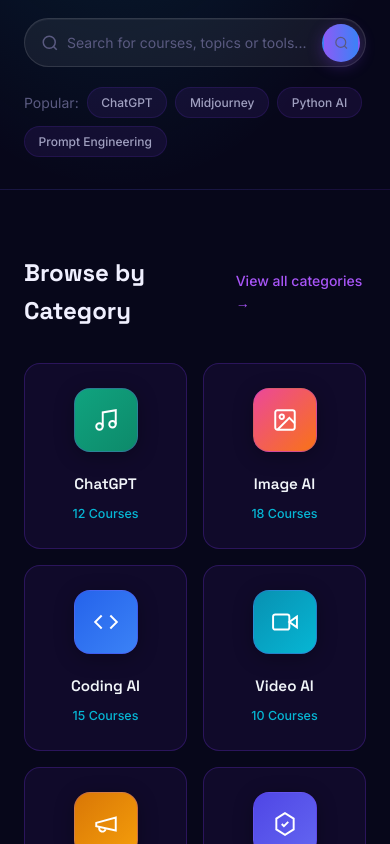
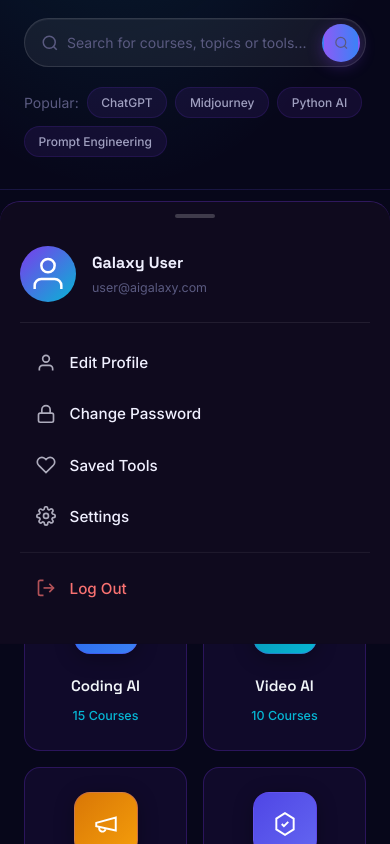
Before and after one commit to abduhamidsuleiman059-cyber/AI-Galaxy, a website built with Vite: page learn.html in a window 390 px wide. Shown: the part 643-1487 px from the top of the page. Built offline with nearby package versions, Linux system fonts and the light colour scheme; no server answers.

Commit message:
Fix navbar overflow on trending/tools (hide notification bell on mobile), fix contact.html duplicate scripts, add missing profile panel to learn.html

```diff
--- a/assets/css/responsive.css
+++ b/assets/css/responsive.css
@@ -50,6 +50,7 @@
   /* ---- Navbar ---- */
   .navbar__links { display: none; }
   .navbar__search { display: none; }
+  .navbar__icon-btn { display: none; }
   .navbar__hamburger { display: flex; }
   .theme-toggle { width: 32px; height: 32px; }
 
@@ -525,6 +526,7 @@
   /* ---- Navbar ---- */
   .navbar__links { display: none; }
   .navbar__search { display: none; }
+  .navbar__icon-btn { display: none; }
   .navbar__hamburger { display: flex; }
   .theme-toggle { width: 32px; height: 32px; }
 
--- a/learn.html
+++ b/learn.html
@@ -558,6 +558,45 @@
     </a>
   </nav>
 
+  <div class="mob-overlay" id="mob-overlay"></div>
+
+  <!-- PROFILE PANEL -->
+  <div class="mob-panel" id="panel-profile">
+    <div class="mob-panel__handle"></div>
+    <div class="mob-panel__head">
+      <div class="mob-panel__avatar">
+        <svg width="40" height="40" fill="none" stroke="currentColor" stroke-width="1.5" viewBox="0 0 24 24"><path d="M20 21v-2a4 4 0 0 0-4-4H8a4 4 0 0 0-4 4v2"/><circle cx="12" cy="7" r="4"/></svg>
+      </div>
+      <div>
+        <h3 class="mob-panel__name">Galaxy User</h3>
+        <p class="mob-panel__email">user@aigalaxy.com</p>
+      </div>
+    </div>
+    <div class="mob-panel__body">
+      <button class="mob-panel__item" id="mob-edit-profile-btn">
+        <svg width="20" height="20" fill="none" stroke="currentColor" stroke-width="2" viewBox="0 0 24 24"><path d="M20 21v-2a4 4 0 0 0-4-4H8a4 4 0 0 0-4 4v2"/><circle cx="12" cy="7" r="4"/></svg>
+        Edit Profile
+      </button>
+      <button class="mob-panel__item" id="mob-change-password-btn">
+        <svg width="20" height="20" fill="none" stroke="currentColor" stroke-width="2" viewBox="0 0 24 24"><rect x="3" y="11" width="18" height="11" rx="2"/><path d="M7 11V7a5 5 0 0 1 10 0v4"/></svg>
+        Change Password
+      </button>
+      <button class="mob-panel__item" id="mob-saved-tools-btn">
+        <svg width="20" height="20" fill="none" stroke="currentColor" stroke-width="2" viewBox="0 0 24 24"><path d="M20.84 4.61a5.5 5.5 0 0 0-7.78 0L12 5.67l-1.06-1.06a5.5 5.5 0 0 0-7.78 7.78l1.06 1.06L12 21.23l7.78-7.78 1.06-1.06a5.5 5.5 0 0 0 0-7.78z"/></svg>
+        Saved Tools
+      </button>
+      <button class="mob-panel__item" id="mob-settings-btn">
+        <svg width="20" height="20" fill="none" stroke="currentColor" stroke-width="2" viewBox="0 0 24 24"><circle cx="12" cy="12" r="3"/><path d="M19.4 15a1.65 1.65 0 0 0 .33 1.82l.06.06a2 2 0 0 1-2.83 2.83l-.06-.06a1.65 1.65 0 0 0-1.82-.33 1.65 1.65 0 0 0-1 1.51V21a2 2 0 0 1-4 0v-.09A1.65 1.65 0 0 0 9 19.4a1.65 1.65 0 0 0-1.82.33l-.06.06a2 2 0 0 1-2.83-2.83l.06-.06A1.65 1.65 0 0 0 4.68 15a1.65 1.65 0 0 0-1.51-1H3a2 2 0 0 1 0-4h.09A1.65 1.65 0 0 0 4.6 9a1.65 1.65 0 0 0-.33-1.82l-.06-.06a2 2 0 0 1 2.83-2.83l.06.06A1.65 1.65 0 0 0 9 4.68a1.65 1.65 0 0 0 1-1.51V3a2 2 0 0 1 4 0v.09a1.65 1.65 0 0 0 1 1.51 1.65 1.65 0 0 0 1.82-.33l.06-.06a2 2 0 0 1 2.83 2.83l-.06.06A1.65 1.65 0 0 0 19.4 9a1.65 1.65 0 0 0 1.51 1H21a2 2 0 0 1 0 4h-.09a1.65 1.65 0 0 0-1.51 1z"/></svg>
+        Settings
+      </button>
+      <div class="mob-panel__divider"></div>
+      <button class="mob-panel__item mob-panel__item--danger" id="mob-logout-btn">
+        <svg width="20" height="20" fill="none" stroke="currentColor" stroke-width="2" viewBox="0 0 24 24"><path d="M9 21H5a2 2 0 0 1-2-2V5a2 2 0 0 1 2-2h4"/><polyline points="16 17 21 12 16 7"/><line x1="21" y1="12" x2="9" y2="12"/></svg>
+        Log Out
+      </button>
+    </div>
+  </div>
+
 <!-- ===== AUTH MODAL ===== -->
   <div id="auth-modal-container"></div>
 
```
Also changed, not shown: contact.html (+0 -14 lines).
